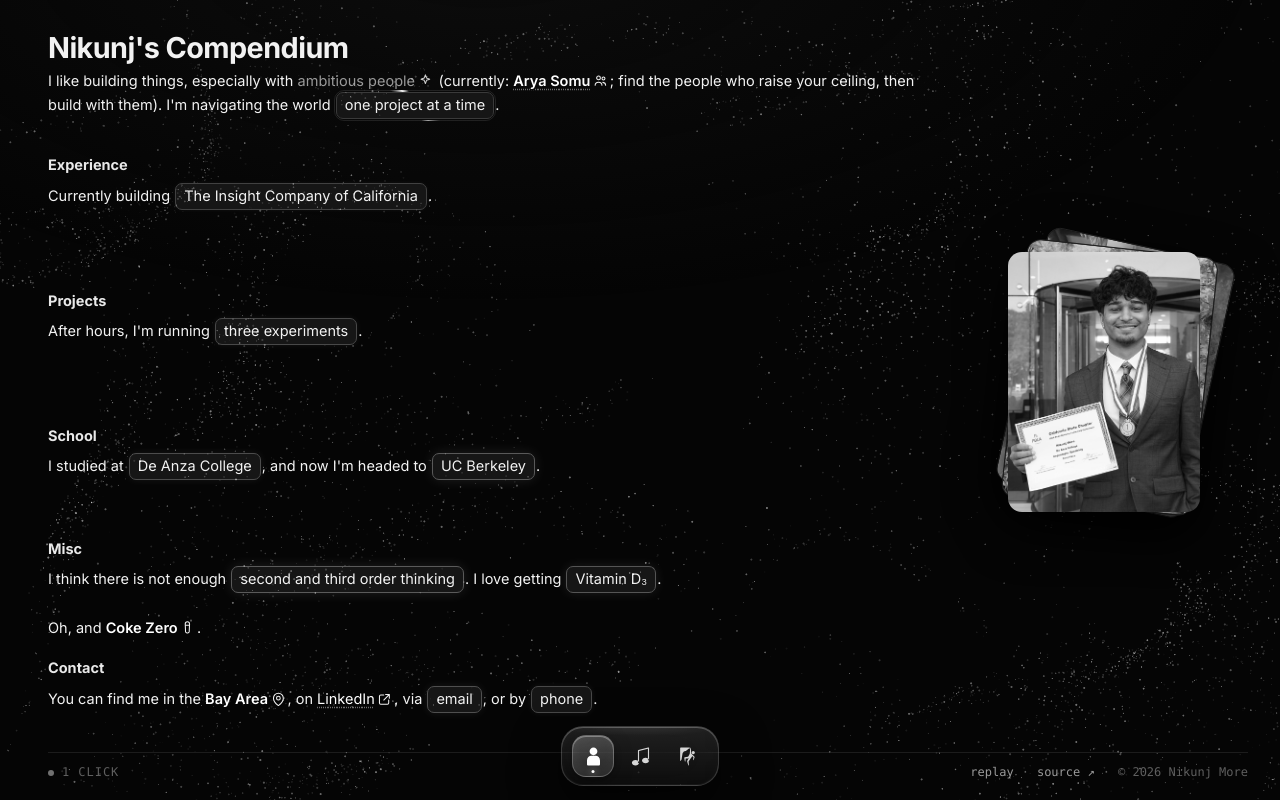
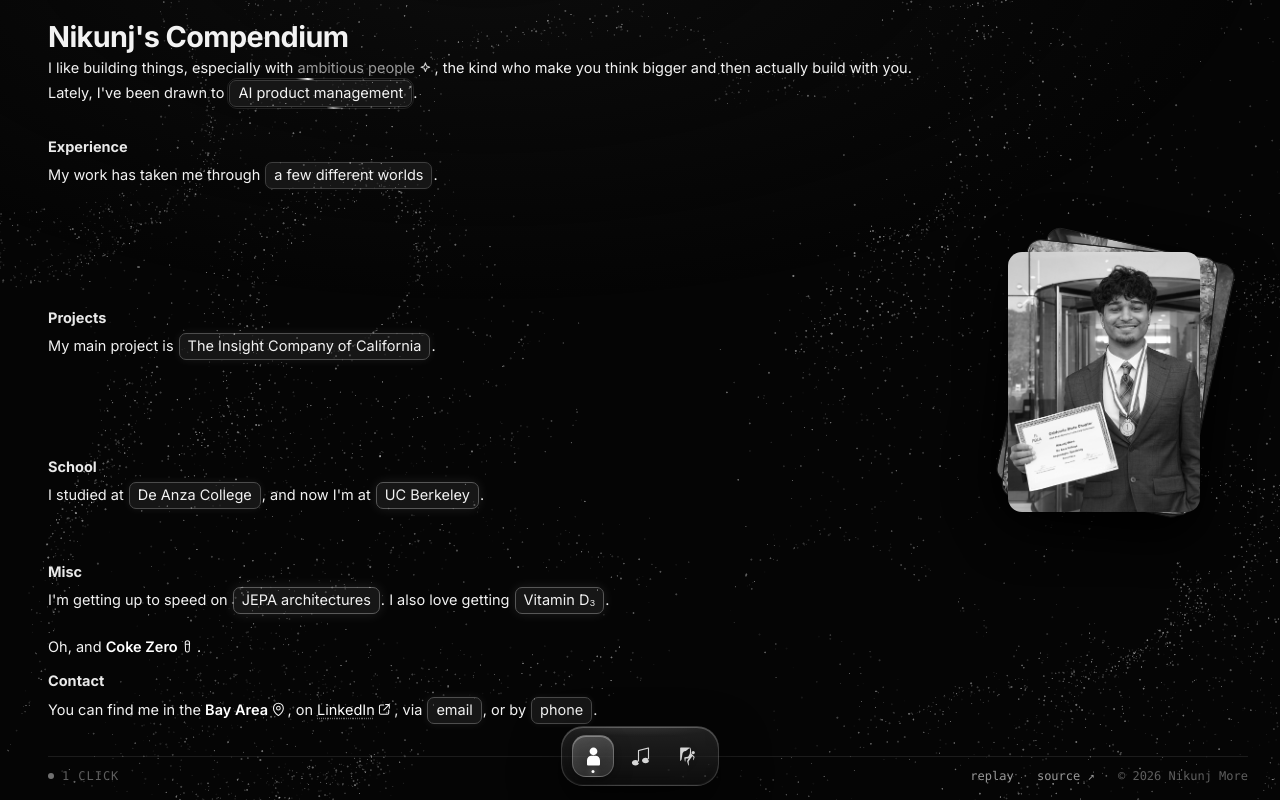
Before and after one commit to NikunjMore/Nikunjs-Compendium, a Next.js app: page / in a window 1280 px wide. Both pictures are taken after a click on the button "ambitious people". Built offline with nearby package versions, Linux system fonts and the light colour scheme.

Commit message:
Update compendium copy and disclosure flow

```diff
--- a/app/compendium.tsx
+++ b/app/compendium.tsx
@@ -13,13 +13,13 @@ import {
   useCallback, useEffect, useLayoutEffect, useMemo, useRef, useState,
 } from 'react';
 import { getEngine, type DotEngine } from './engine';
-import { Ctx, T, Tok, type CompendiumApi } from './content';
+import { Ctx, PARENT, T, Tok, type CompendiumApi } from './content';
 import { Ic } from './icons';
 import { Dock, type TabId } from './dock';
 import { PhotoStack } from './photostack';
 import { MusicTab } from './musictab';
 import { ActivityTab } from './activitytab';
-import { formatClicks } from '../utils.js';
+import { collapseBranch, formatClicks } from '../utils.js';
 
 const CKEY = 'nc.clicks';
 
@@ -324,6 +324,11 @@ export default function Compendium() {
       bump();
       setOpen((prev) => new Set(prev).add(id));
     },
+    collapse: (id) => {
+      flipSnapshot();
+      bump();
+      setOpen((prev) => collapseBranch(prev, id, PARENT));
+    },
     assembleNode: (el) => {
       /* drain the field radially around the box that was clicked */
       const r = el.getBoundingClientRect();
@@ -343,6 +348,7 @@ export default function Compendium() {
   const ghostApi = useMemo<CompendiumApi>(() => ({
     isOpen: () => true,
     expand: () => {},
+    collapse: () => {},
     assembleNode: () => {},
   }), []);
 
@@ -480,8 +486,8 @@ function Prose({ ghost = false, settled }: { ghost?: boolean; settled: boolean }
         <p {...db} data-p="about">
           <T text="I like building things, especially with " />
           <Tok id="ambitious" label="ambitious people" />
-          <T text=". I'm navigating the world " />
-          <Tok id="oneproject" label="one project at a time" />
+          <T text=". Lately, I've been drawn to " />
+          <Tok id="aipm" label="AI product management" />
           <T text="." />
         </p>
       </section>
@@ -489,8 +495,8 @@ function Prose({ ghost = false, settled }: { ghost?: boolean; settled: boolean }
       <section aria-label="Experience">
         <h2 className={hdr}>Experience</h2>
         <p {...db} data-p="experience">
-          <T text="Currently building " />
-          <Tok id="insight" label="The Insight Company of California" />
+          <T text="My work has taken me through " />
+          <Tok id="work" label="a few different worlds" />
           <T text="." />
         </p>
       </section>
@@ -498,8 +504,8 @@ function Prose({ ghost = false, settled }: { ghost?: boolean; settled: boolean }
       <section aria-label="Projects">
         <h2 className={hdr}>Projects</h2>
         <p {...db} data-p="projects">
-          <T text="After hours, I'm running " />
-          <Tok id="experiments" label="three experiments" />
+          <T text="My main project is " />
+          <Tok id="insight" label="The Insight Company of California" />
           <T text="." />
         </p>
       </section>
@@ -509,7 +515,7 @@ function Prose({ ghost = false, settled }: { ghost?: boolean; settled: boolean }
         <p {...db} data-p="school">
           <T text="I studied at " />
           <Tok id="deanza" label="De Anza College" />
-          <T text=", and now I'm headed to " />
+          <T text=", and now I'm at " />
           <Tok id="berkeley" label="UC Berkeley" />
           <T text="." />
         </p>
@@ -518,9 +524,9 @@ function Prose({ ghost = false, settled }: { ghost?: boolean; settled: boolean }
       <section aria-label="Misc">
         <h2 className={hdr}>Misc</h2>
         <p {...db} data-p="misc">
-          <T text="I think there is not enough " />
-          <Tok id="orders" label="second and third order thinking" />
-          <T text=". I love getting " />
+          <T text="I'm getting up to speed on " />
+          <Tok id="jepa" label="JEPA architectures" />
+          <T text=". I also love getting " />
           <Tok id="d3" label="Vitamin D₃" />
           <T text="." />
         </p>
--- a/app/content.tsx
+++ b/app/content.tsx
@@ -52,18 +52,28 @@ export const A = ({ text, href }: { text: string; href: string }) => (
   <a href={href}><T text={text} /></a>
 );
 
-export const Was = ({ label, ic }: { label: string; ic?: string }) => (
-  <span className="was">
-    <T text={label} />
-    {ic ? <Ic n={ic} /> : null}
-  </span>
-);
+export const Was = ({ id, label, ic }: { id: string; label: string; ic?: string }) => {
+  const api = useContext(Ctx)!;
+  return (
+    <button
+      type="button"
+      className="was collapse"
+      aria-label={`${label} (collapse)`}
+      aria-expanded="true"
+      onClick={() => api.collapse(id)}
+    >
+      <T text={label} />
+      {ic ? <Ic n={ic} /> : null}
+    </button>
+  );
+};
 
 /* ---------------- token machinery ---------------- */
 
 export type CompendiumApi = {
   isOpen: (id: string) => boolean;
   expand: (id: string) => void;
+  collapse: (id: string) => void;
   assembleNode: (el: HTMLElement) => void;
 };
 
@@ -77,6 +87,7 @@ export function Tok({ id, label }: { id: string; label: string }) {
       type="button"
       className="tok"
       aria-label={`${label} (expand)`}
+      aria-expanded="false"
       onClick={() => api.expand(id)}
     >
       <T text={label} />
@@ -108,114 +119,109 @@ function Xp({ id }: { id: string }) {
 export const EXP: Record<string, ReactNode> = {
   ambitious: (
     <>
-      <Was label="ambitious people" ic="spark" />
-      <T text=" (currently: " />
-      <a href="https://aryasomu.com" target="_blank" rel="noopener noreferrer">
-        <B text="Arya Somu" />
-      </a>
-      <Ic n="people" /><T text="; find the people who raise your ceiling, then build with them)" />
+      <Was id="ambitious" label="ambitious people" ic="spark" />
+      <T text=", the kind who make you think bigger and then actually build with you" />
     </>
   ),
-  oneproject: (
+  aipm: (
     <>
-      <Was label="one project at a time" ic="compass" />
-      <T text=". Right now, " />
-      <Tok id="tpm" label="technical product management" />
-      <T text=" seems to be on my horizon" />
+      <Was id="aipm" label="AI product management" ic="compass" />
+      <T text=". I like figuring out what should get built, why, and how to get it into people's hands" />
     </>
   ),
-  tpm: (
+  work: (
     <>
-      <Was label="technical product management" />
-      <T text=" (the role where shipping means aligning people, not just code; I want to run that play at enterprise scale)" />
+      <Was id="work" label="a few different worlds" ic="layers" />
+      <T text=": " />
+      <Tok id="adiom" label="Adiom" />
+      <T text=", " />
+      <Tok id="trees" label="Three Big Trees" />
+      <T text=", " />
+      <Tok id="dasg" label="De Anza Student Government" />
+      <T text=", and " />
+      <Tok id="peerprep" label="PeerPrep" />
+    </>
+  ),
+  adiom: (
+    <>
+      <Was id="adiom" label="Adiom" ic="bulb" />
+      <T text=", where I worked in business development, redesigned parts of the site, and automated outreach. That roughly doubled our qualified sales conversations each week" />
+    </>
+  ),
+  trees: (
+    <>
+      <Was id="trees" label="Three Big Trees" ic="branch" />
+      <T text=", where I run operations and built a WhatsApp-based order system that cut our usual turnaround from three or four days to one" />
+    </>
+  ),
+  dasg: (
+    <>
+      <Was id="dasg" label="De Anza Student Government" ic="cap" />
+      <T text=", where I help manage a $1M+ budget and got a proposal through the Board of Trustees that should bring in about $160K a year" />
+    </>
+  ),
+  peerprep: (
+    <>
+      <Was id="peerprep" label="PeerPrep" ic="people" />
+      <T text=", a tutoring group I co-founded that has worked with more than 175 families. We use AI for parent updates, but the teaching stays human" />
     </>
   ),
   insight: (
     <>
-      <Was label="The Insight Company of California" ic="bulb" />
-      <T text=": useful insights for the human race. Our endeavors include " />
-      <Tok id="beli" label="Beli for Spotify" />
-      <T text=", " />
-      <Tok id="road" label="a road trip app" />
-      <T text=", and " />
-      <Tok id="wear" label="fitness wearables" />
+      <Was id="insight" label="The Insight Company of California" ic="bulb" />
+      <T text=", a suite of private productivity tools that runs on your own computer. The first is " />
+      <Tok id="dictation" label="a local dictation app" />
     </>
   ),
-  beli: (
+  dictation: (
     <>
-      <Was label="Beli for Spotify" ic="music" />
-      <T text=" (log and rank everything you listen to, trade taste with friends, and watch your real top 100 emerge; your ranking, not the algorithm's)" />
+      <Was id="dictation" label="a local dictation app" ic="chat" />
+      <T text=". You talk, it cleans up what you said, and the audio never leaves your machine. It is really about " />
+      <Tok id="voice" label="owning your voice" />
+      <T text=" and " />
+      <Tok id="memory" label="picking up where you left off" />
     </>
   ),
-  road: (
+  voice: (
     <>
-      <Was label="a road trip app" ic="car" />
-      <T text=" (the stops, the route, and the drive itself in one place; more soon)" />
+      <Was id="voice" label="owning your voice" ic="music" />
+      <T text=". A lot of voice tools use recordings to improve someone else's models. I think your voice should belong to you. Kind of dystopian that this needs saying, but here we are" />
     </>
   ),
-  wear: (
+  memory: (
     <>
-      <Was label="fitness wearables" ic="watch" />
-      <T text=": the next generation of recovery tracking, in a form factor nobody has shipped yet" />
-    </>
-  ),
-  experiments: (
-    <>
-      <Was label="three experiments" ic="flask" />
-      <T text=": " />
-      <Tok id="boulder" label="a bouldering AI" />
-      <T text=", " />
-      <Tok id="argue" label="an agent that argues with you" />
-      <T text=", and " />
-      <Tok id="habit" label="a bad-habit breaker" />
-    </>
-  ),
-  boulder: (
-    <>
-      <Was label="a bouldering AI" ic="mountain" />
-      <T text=" that reads the wall and plans your beta: the optimal path for your height and reach, not the average climber's" />
-    </>
-  ),
-  argue: (
-    <>
-      <Was label="an agent that argues with you" ic="chat" />
-      <T text=" to help you learn; disagreement is the feature, not the bug" />
-    </>
-  ),
-  habit: (
-    <>
-      <Was label="a bad-habit breaker" ic="zap" />
-      <T text=" that catches the habit the moment it starts (built on Meta’s dev tools), not in a report the next morning" />
+      <Was id="memory" label="picking up where you left off" ic="compass" />
+      <T text=": what you were doing, what you decided, and what needs your attention next, without sending your life to somebody else's server" />
     </>
   ),
   deanza: (
     <>
-      <Was label="De Anza College" ic="cap" />
-      <T text=" from 2024 to 2026, where I (basically) collected " />
+      <Was id="deanza" label="De Anza College" ic="cap" />
+      <T text=" from 2024 to 2026, where I more or less collected " />
       <Tok id="degrees" label="five associate degrees" />
     </>
   ),
   degrees: (
     <>
-      <Was label="five associate degrees" ic="layers" />
-      <T text=": Statistics, Economics, Business Administration, Accounting, and Applied Math (the breadth was the point)" />
+      <Was id="degrees" label="five associate degrees" ic="layers" />
+      <T text=": Statistics, Economics, Business Administration, Accounting, and Applied Math. The breadth was the point" />
     </>
   ),
   berkeley: (
     <>
-      <Was label="UC Berkeley" ic="bear" />
-      <T text=" as a transfer, majoring in Business Administration, Data Science, and Applied Math" />
+      <Was id="berkeley" label="UC Berkeley" ic="bear" />
+      <T text=", studying Business Administration and Statistics with a minor in EECS" />
     </>
   ),
-  orders: (
+  jepa: (
     <>
-      <Was label="second and third order thinking" ic="branch" />
-      <T text=" in the world, so I made a program to help you with yours" />
+      <Was id="jepa" label="JEPA architectures" ic="branch" />
+      <T text=" because I think they are the future. I am still learning, which is part of the fun" />
     </>
   ),
   d3: (
     <>
-      <Was label="Vitamin D₃" ic="sun" />
+      <Was id="d3" label="Vitamin D₃" ic="sun" />
       <T text=". Right now " /><B text="bouldering" /><Ic n="mountain" />
       <T text=", " /><B text="pickleball" /><Ic n="paddle" />
       <T text=", and random endeavors with friends take the cake" />
@@ -223,7 +229,7 @@ export const EXP: Record<string, ReactNode> = {
   ),
   email: (
     <>
-      <Was label="email" ic="mail" />
+      <Was id="email" label="email" ic="mail" />
       <T text=": " />
       <A text="nikunjmore12@gmail.com" href="mailto:nikunjmore12@gmail.com" />
       <T text=" (personal) or " />
@@ -233,10 +239,15 @@ export const EXP: Record<string, ReactNode> = {
   ),
   phone: (
     <>
-      <Was label="phone" ic="phone" />
+      <Was id="phone" label="phone" ic="phone" />
       <T text=": " />
       <A text="(650) 880-9285" href="tel:+16508809285" />
-      <T text=" (call or text; text gets the faster reply)" />
     </>
   ),
 };
+
+export const PARENT: Record<string, string> = {
+  adiom: 'work', trees: 'work', dasg: 'work', peerprep: 'work',
+  dictation: 'insight', voice: 'dictation', memory: 'dictation',
+  degrees: 'deanza',
+};
--- a/app/globals.css
+++ b/app/globals.css
@@ -195,6 +195,17 @@ a:hover { text-decoration-color: #ffffff; }
 
 .was { color: var(--dim); }
 .was .ic { color: #cfcfcf; }
+.was.collapse {
+  display: inline;
+  padding: 0;
+  border: 0;
+  background: none;
+  color: var(--dim);
+  font: inherit;
+  cursor: pointer;
+}
+.was.collapse:hover { color: #cfcfcf; }
+.was.collapse:focus-visible { outline: 1px solid #8a8a8a; outline-offset: 2px; }
 
 .ic {
   width:   1.02em; height: 1.02em;
--- a/app/layout.tsx
+++ b/app/layout.tsx
@@ -7,7 +7,7 @@ import './globals.css';
 const inter = Inter({ subsets: ['latin'], display: 'swap' });
 
 export const metadata: Metadata = {
-  metadataBase: new URL('https://nikunjs-compendium.vercel.app'),
+  metadataBase: new URL('https://www.nikunjmore.com'),
   title: 'Nikunj’s Compendium',
   description:
     'I like building things, especially with ambitious people. Projects, school, and miscellany from Nikunj More. Click the grey boxes.',
@@ -15,7 +15,7 @@ export const metadata: Metadata = {
     title: 'Nikunj’s Compendium',
     description:
       'I like building things, especially with ambitious people. Click the grey boxes.',
-    url: 'https://nikunjs-compendium.vercel.app',
+    url: 'https://www.nikunjmore.com',
     type: 'website',
   },
   twitter: { card: 'summary_large_image' },
@@ -39,30 +39,21 @@ export default function RootLayout({ children }: { children: React.ReactNode })
         <noscript>
           <div className="noscript">
             The interactive bits need JavaScript. The full text: I like
-            building things, especially with ambitious people (currently: Arya
-            Somu). I’m navigating the world one project at a time; technical
-            product management seems to be on my horizon, the role where
-            shipping means aligning people, not just code, ideally at
-            enterprise scale. Currently building The Insight Company of
-            California: useful insights for the human race, with endeavors
-            like Beli for Spotify (log and rank everything you listen to,
-            trade taste with friends), a road trip app (the stops, the route,
-            and the drive itself in one place), and the next generation of
-            recovery tracking in a form factor nobody has shipped yet. After
-            hours: a bouldering AI that reads the wall and plans the optimal
-            path for your height and reach, an agent that argues with you to
-            help you learn (disagreement is the feature), and a bad-habit
-            breaker that catches the habit the moment it starts, built on
-            Meta’s dev tools. School: De Anza College (2024 to 2026, five
-            associate degrees: Statistics, Economics, Business Administration,
-            Accounting, Applied Math), transferring to UC Berkeley for
-            Business Administration, Data Science, and Applied Math. Misc: not
-            enough second and third order thinking in the world, so I made a
-            program to help you with yours; vitamin D3, bouldering,
-            pickleball, random endeavors with friends. Oh, and Coke Zero.
-            Find me in the Bay Area, on LinkedIn (linkedin.com/in/nikunj-more),
-            via email (nikunjmore12@gmail.com / nikunj.more@berkeley.edu), or
-            by phone at (650) 880-9285, call or text.
+            building things, especially with ambitious people, the kind who
+            make you think bigger and then actually build with you. Lately,
+            I&apos;ve been drawn to AI product management. My work has taken me
+            through Adiom, Three Big Trees, De Anza Student Government, and
+            PeerPrep. My main project is The Insight Company of California, a
+            suite of private productivity tools that runs locally and keeps
+            your information on your own computer. The first is a dictation
+            app built around owning your voice and picking up where you left
+            off. I studied at De Anza College and now study Business
+            Administration and Statistics at UC Berkeley, with a minor in
+            EECS. I&apos;m getting up to speed on JEPA architectures. I also
+            like Vitamin D3, bouldering, pickleball, random endeavors with
+            friends, and Coke Zero. Find me in the Bay Area, on LinkedIn, via
+            email at nikunjmore12@gmail.com or nikunj.more@berkeley.edu, or by
+            phone at (650) 880-9285.
           </div>
         </noscript>
       </body>
--- a/utils.js
+++ b/utils.js
@@ -8,6 +8,17 @@
 export const clamp = (v, lo, hi) => Math.min(hi, Math.max(lo, v));
 
 export const lerp = (a, b, t) => a + (b - a) * t;
+
+/* Remove a disclosure and every open child below it. */
+export function collapseBranch(open, root, parents) {
+  const kept = new Set();
+  for (const id of open) {
+    let cursor = id;
+    while (cursor && cursor !== root) cursor = parents[cursor];
+    if (cursor !== root) kept.add(id);
+  }
+  return kept;
+}
 
 export const dist2 = (ax, ay, bx, by) => {
   const dx = ax - bx;
```
Also changed, not shown: 1 other file (tests, documents, lock files or other folders).
